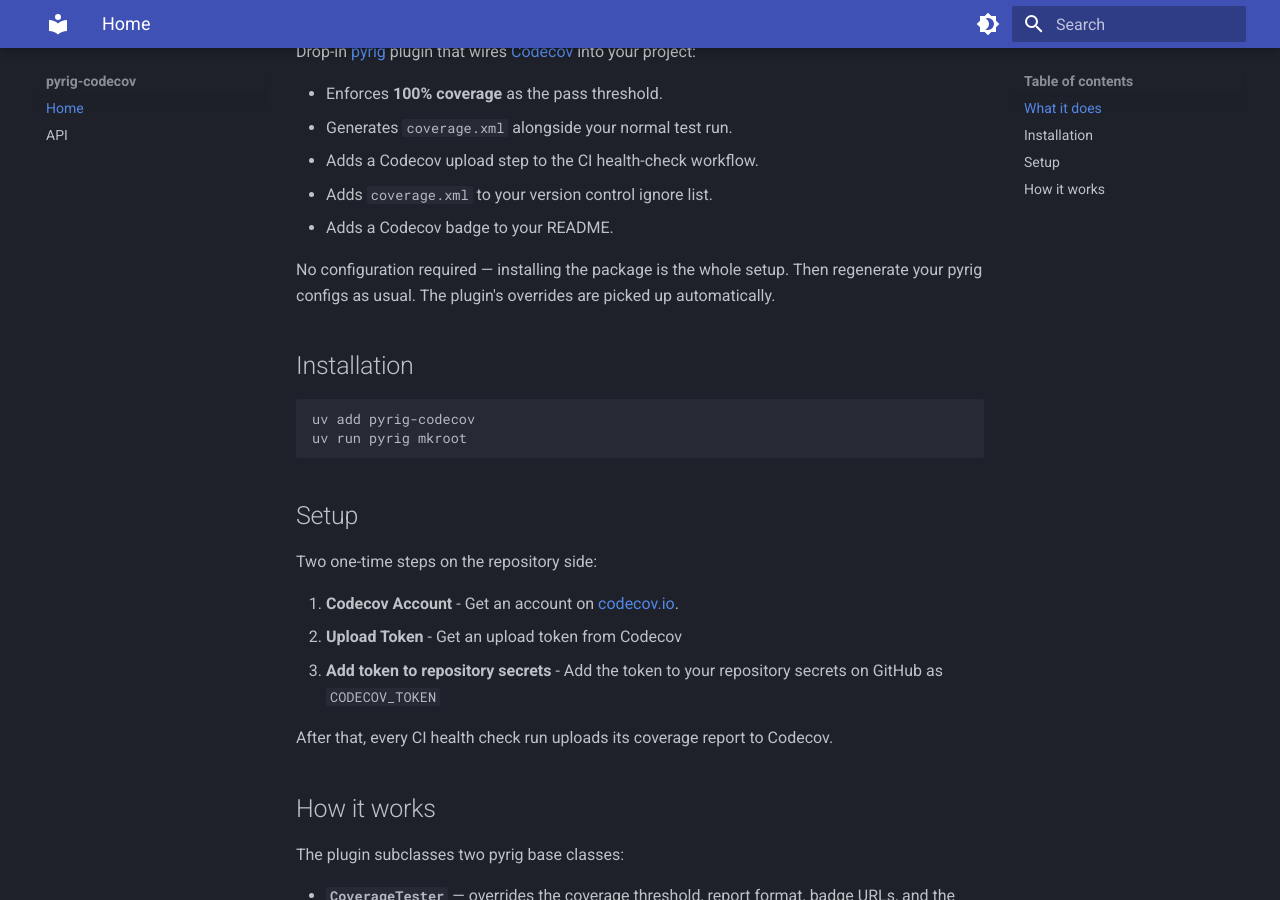
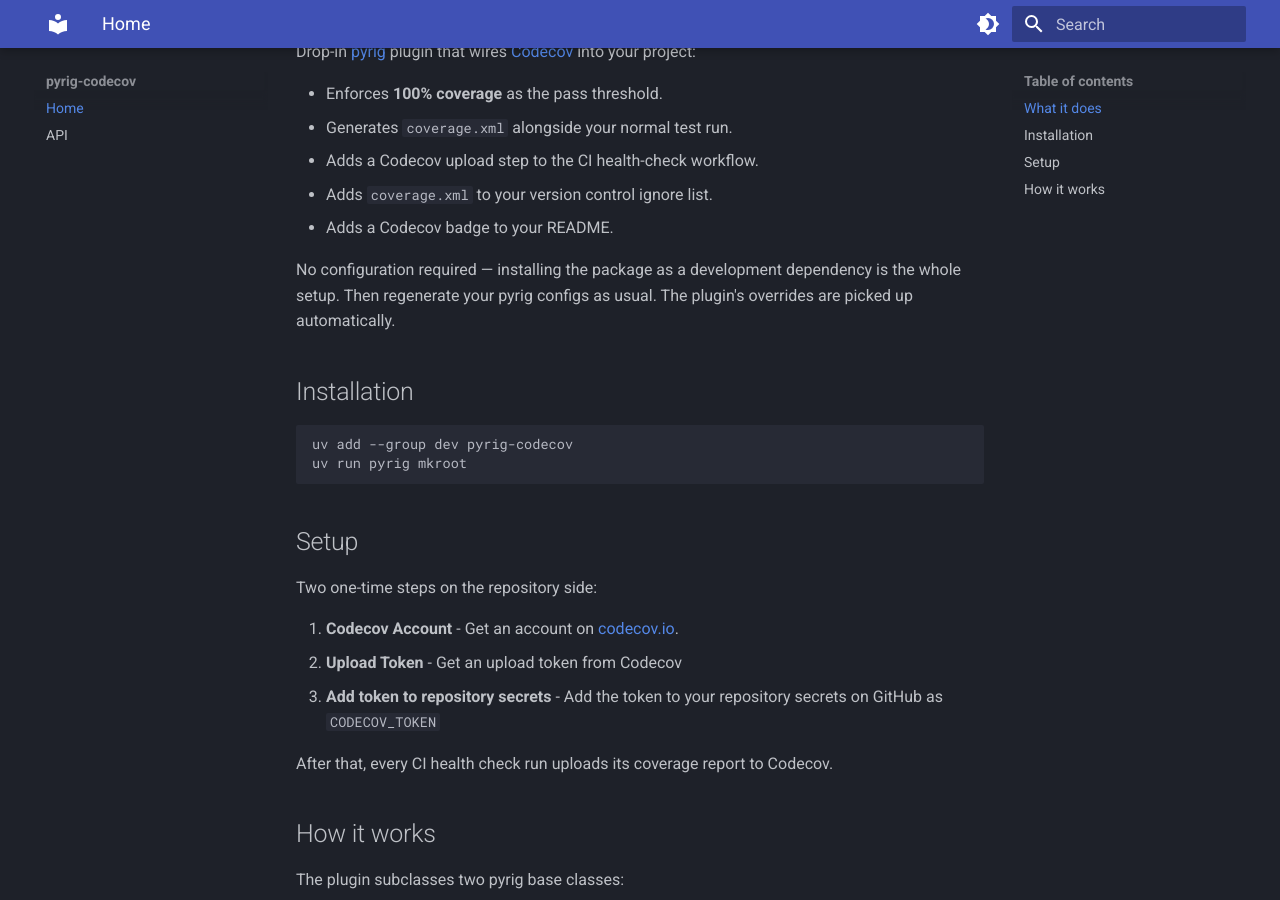
Before and after one commit to Winipedia/pyrig-codecov, an MkDocs documentation site: the page built from docs/index.md, in a window 1280 px wide and 900 px high, scrolled down 622 px. Built offline with MkDocs 1.6.1 and Material for MkDocs 9.7.7, drawn with Linux system fonts in a browser that asks for light colours.

Commit message:
docs fixes

````diff
--- a/docs/index.md
+++ b/docs/index.md
@@ -45,14 +45,14 @@
 - Adds `coverage.xml` to your version control ignore list.
 - Adds a Codecov badge to your README.
 
-No configuration required — installing the package is the whole setup.
-Then regenerate your pyrig configs as usual. The plugin's overrides are picked
-up automatically.
+No configuration required — installing the package as a development dependency
+is the whole setup. Then regenerate your pyrig configs as usual.
+The plugin's overrides are picked up automatically.
 
 ## Installation
 
 ```bash
-uv add pyrig-codecov
+uv add --group dev pyrig-codecov
 uv run pyrig mkroot
 ```
 
````
